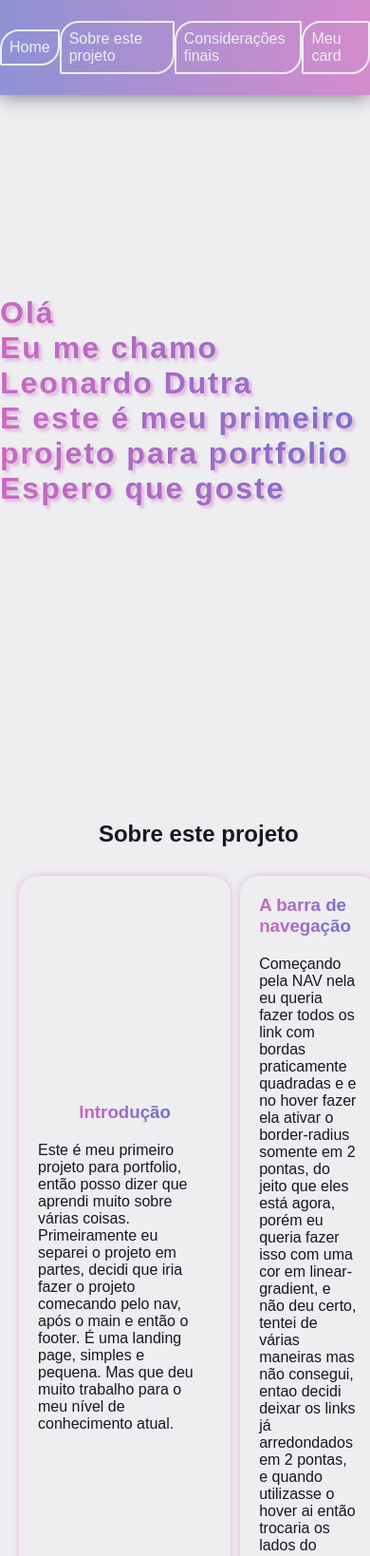
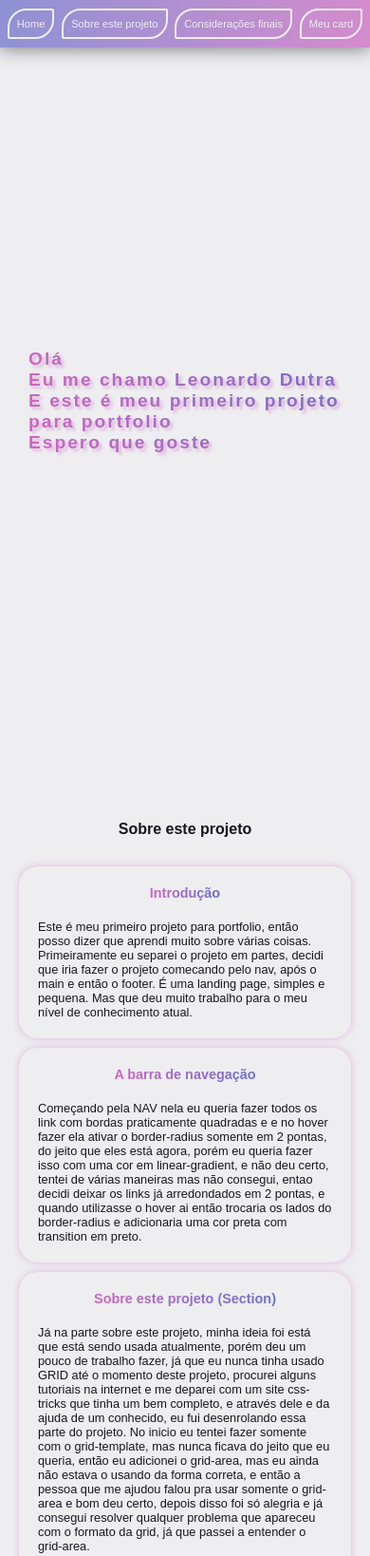
Before and after one commit to iGetSilly/Projeto-Landing-page, a plain HTML site: page index.html in a window 390 px wide. Shown: the top 1638 px of the page at 95% size. Drawn offline with nearby package versions, Linux system fonts and the light colour scheme.

Commit message:
projeto with media querie v1.2

```diff
--- /dev/null
+++ b/css/media_queries.css
@@ -0,0 +1,46 @@
+@media screen and (max-width: 600px){
+    .menu_principal_container ul li {
+        height: 50px;
+    }
+
+    .menu_principal_container ul li a {
+        font-size: 0.7em;
+    }
+
+    #apresentacao {
+        padding-left: 30px
+    }
+
+    #apresentacao h1 {
+        font-size: 1.2em;
+    }
+
+    .sobre_este_projeto_div {
+        display: flex;
+        flex-direction: column;
+        justify-content: center;
+        align-items: center;
+    }
+
+    .sobre_este_projeto_div p{
+        font-size: 0.8em;
+    }
+
+    .consideracoes_finais_div {
+        display: flex;
+        flex-direction: column;
+        justify-content: center;
+        align-items: center;
+    }
+
+    .consideracoes_finais_div p{
+        font-size: 0.8em;
+    }
+
+    .style_h1 {
+        font-size: 1em;
+    }
+    .style_h3 {
+        font-size: 0.9em;
+    }
+}
--- a/index.html
+++ b/index.html
@@ -6,6 +6,7 @@
     <meta name="viewport" content="width=device-width, initial-scale=1.0">
     <title>Projeto 1 - Portfolio</title>
     <link rel="stylesheet" href="./css/index.css">
+    <link rel="stylesheet" href="./css/media_queries.css">
 </head>
 <body>
     <nav id="menu_principal" class="menu_principal">
@@ -29,7 +30,7 @@
                 <h1 class="sobre_este_projeto_h1 style_h1">Sobre este projeto</h1>
                 <section class="sobre_este_projeto_card_introducao card">
                     <h3 class="style_h3">Introdução</h3>
-                    <p class="card_introducao">
+                    <p>
                     Este é meu primeiro projeto para portfolio,
                     então posso dizer que aprendi muito sobre várias coisas.
                     Primeiramente eu separei o projeto em partes, decidi que iria fazer o
@@ -125,15 +126,6 @@
 
         </section>
     </main>
-    <!-- <footer>
-        <section>
-            <ul>
-                <li><a href="">LinkedIn</a></li>
-                <li><a href="">Instragram</a></li>
-                <li><a href="">Github</a></li>
-            </ul>
-        </section>
-    </footer> -->
     <script type="module" src="https://unpkg.com/ionicons@5.5.2/dist/ionicons/ionicons.esm.js"></script>
     <script nomodule src="https://unpkg.com/ionicons@5.5.2/dist/ionicons/ionicons.js"></script>
 </body>
```
